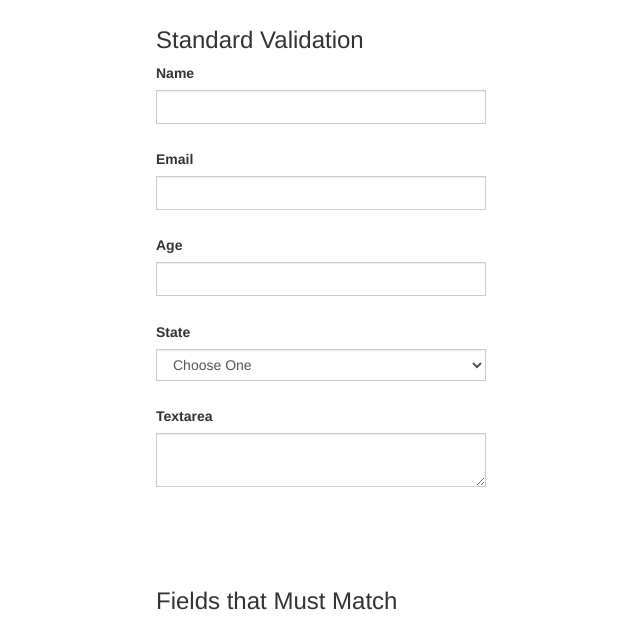
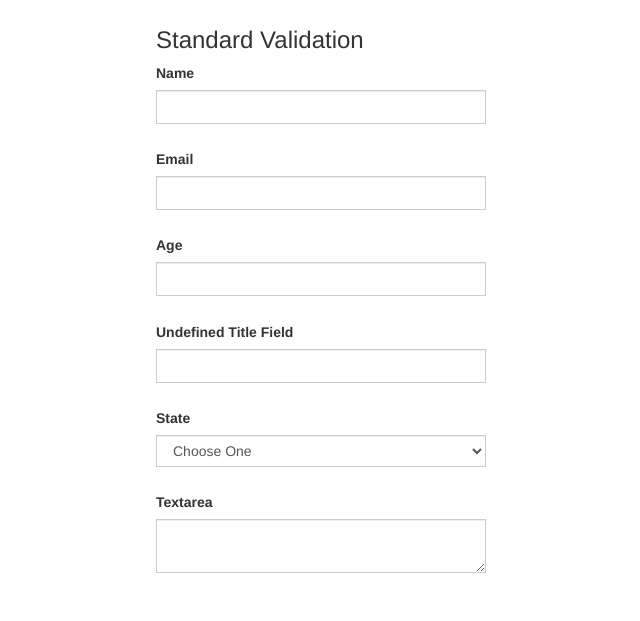
Before and after one commit to zaneray/scrupulous, a plain HTML site: page index.html in a window 1280 px wide. Shown: the part 163-784 px from the top of the page, without its empty margins (319-959 px from the left). Drawn offline with Linux system fonts and the light colour scheme.

Commit message:
Adding a field with out a Title Attribute Example

```diff
--- a/index.html
+++ b/index.html
@@ -31,6 +31,10 @@
             <div class="form-group">
               <label for="age">Age</label>
               <input type="number" class="form-control" id="age" name="age" title="Your Age can only be a number" required>
+            </div>
+            <div class="form-group">
+              <label for="name">Undefined Title Field</label>
+              <input type="text" class="form-control" id="name" name="name" required>
             </div>
             <div class="form-group">
               <label for="state">State</label>
```
